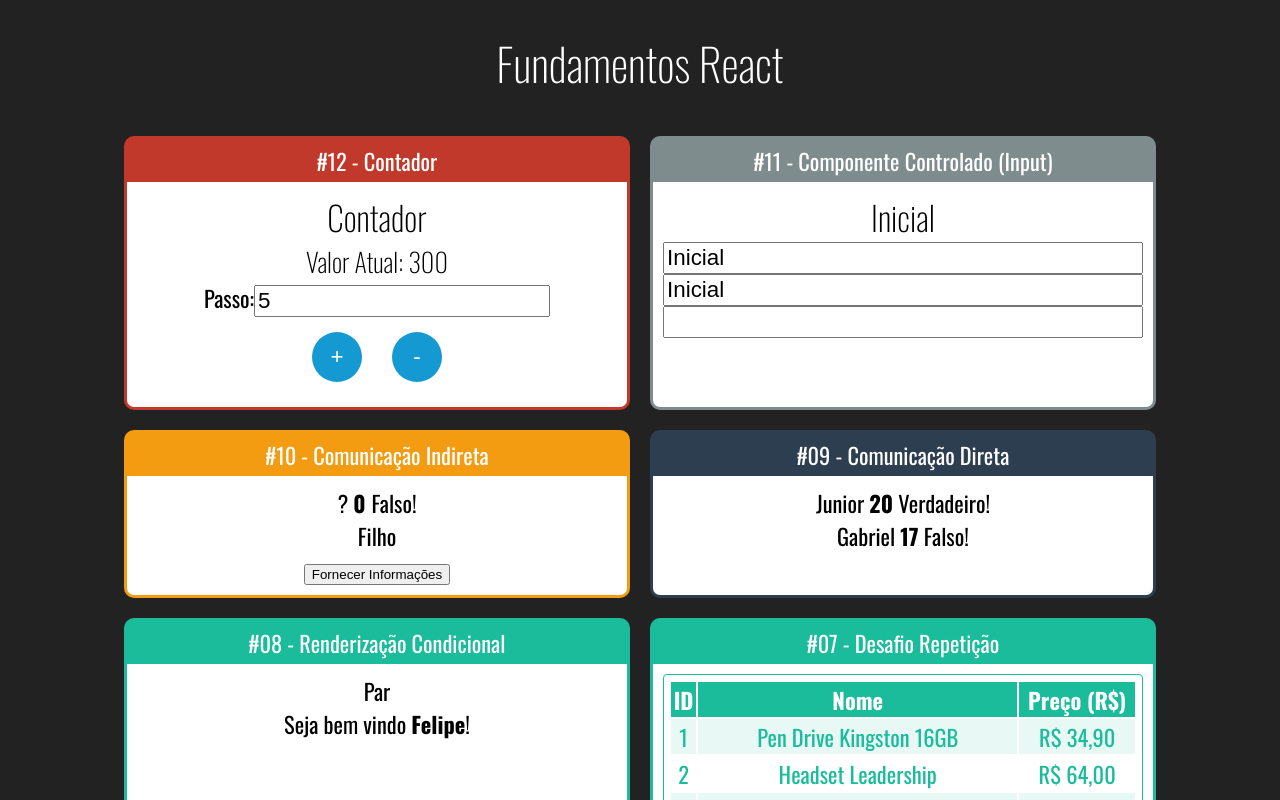
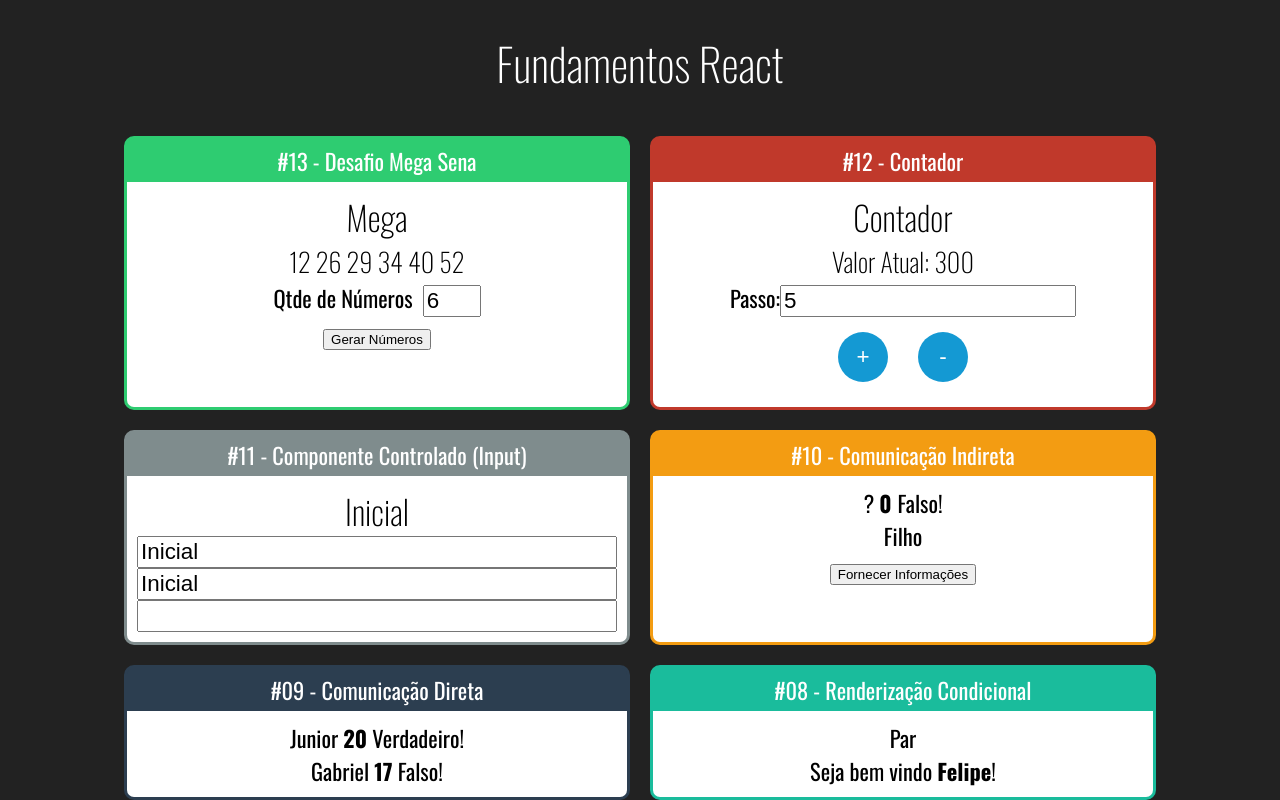
Before and after one commit to felipesntsassis/fundamentos-react, a React (Create React App) app: page / in a window 1280 px wide. Shown: the top 800 px of the page. Built offline with nearby package versions, Linux system fonts and the light colour scheme.

Commit message:
Implementação do desafio da Mega Sena.

```diff
--- a/src/App.jsx
+++ b/src/App.jsx
@@ -18,6 +18,9 @@ import Contador from "./components/contador/Contador";
 import Input from './components/formulario/Input';
 
 import Card from './components/layout/Card';
+
+import Mega from './components/mega/Mega';
+
 import ListaAlunos from "./components/repeticao/ListaAlunos";
 import TabelaProdutos from "./components/repeticao/TabelaProdutos";
 
@@ -28,6 +31,9 @@ export default _ => (
     <div className="App">
         <h1>Fundamentos React</h1>
         <div className="Cards">
+            <Card titulo="#13 - Desafio Mega Sena" color="#2ecc71">
+                <Mega />
+            </Card>
             <Card titulo="#12 - Contador" color="#c0392b">
                 <Contador numeroInicial={300} />
             </Card>
--- /dev/null
+++ b/src/components/mega/Mega.css
@@ -0,0 +1,8 @@
+.Mega label {
+    margin-right: 10px;
+}
+
+.Mega input {
+    font-size: 1.4rem;
+    width: 50px;
+}
--- /dev/null
+++ b/src/components/mega/Mega.jsx
@@ -0,0 +1,50 @@
+import React from 'react';
+import { useState } from "react";
+
+import './Mega.css';
+
+export default props => {
+
+    const [qtd, setQtd] = useState(props.qtd || 6);
+    const initialNumbers = generateNumbers(qtd);
+    const [numbers, setNumbers] = useState(initialNumbers);
+
+    function generateNumbers(qtd) {
+        const numbers = Array(qtd).fill(0)
+            .reduce((nums) => {
+                    const newNumber = generateUniqueNumber(1, 60, nums);
+
+                    return [...nums, newNumber];
+                }, []
+            )
+            .sort((n1, n2) => n1 - n2);
+
+        return numbers;
+    }
+
+    function generateUniqueNumber(min, max, array) {
+        const rand = parseInt(Math.random() * ((max + 1) - min) + min);
+
+        return array.includes(rand) ? generateUniqueNumber(min, max, array) : rand;
+    }
+
+    return (
+        <div className="Mega">
+            <h2>Mega</h2>
+            <h3>{numbers.join(' ')}</h3>
+            <div>
+                <label>Qtde de Números</label>
+                <input
+                    type="number"
+                    value={qtd}
+                    min="6"
+                    max="15"
+                    onChange={e => {
+                        setQtd(+e.target.value);
+                        setNumbers(generateNumbers(+e.target.value));
+                    }}/>
+            </div>
+            <button onClick={_ => setNumbers(generateNumbers(qtd))}>Gerar Números</button>
+        </div>
+    );
+};
```
